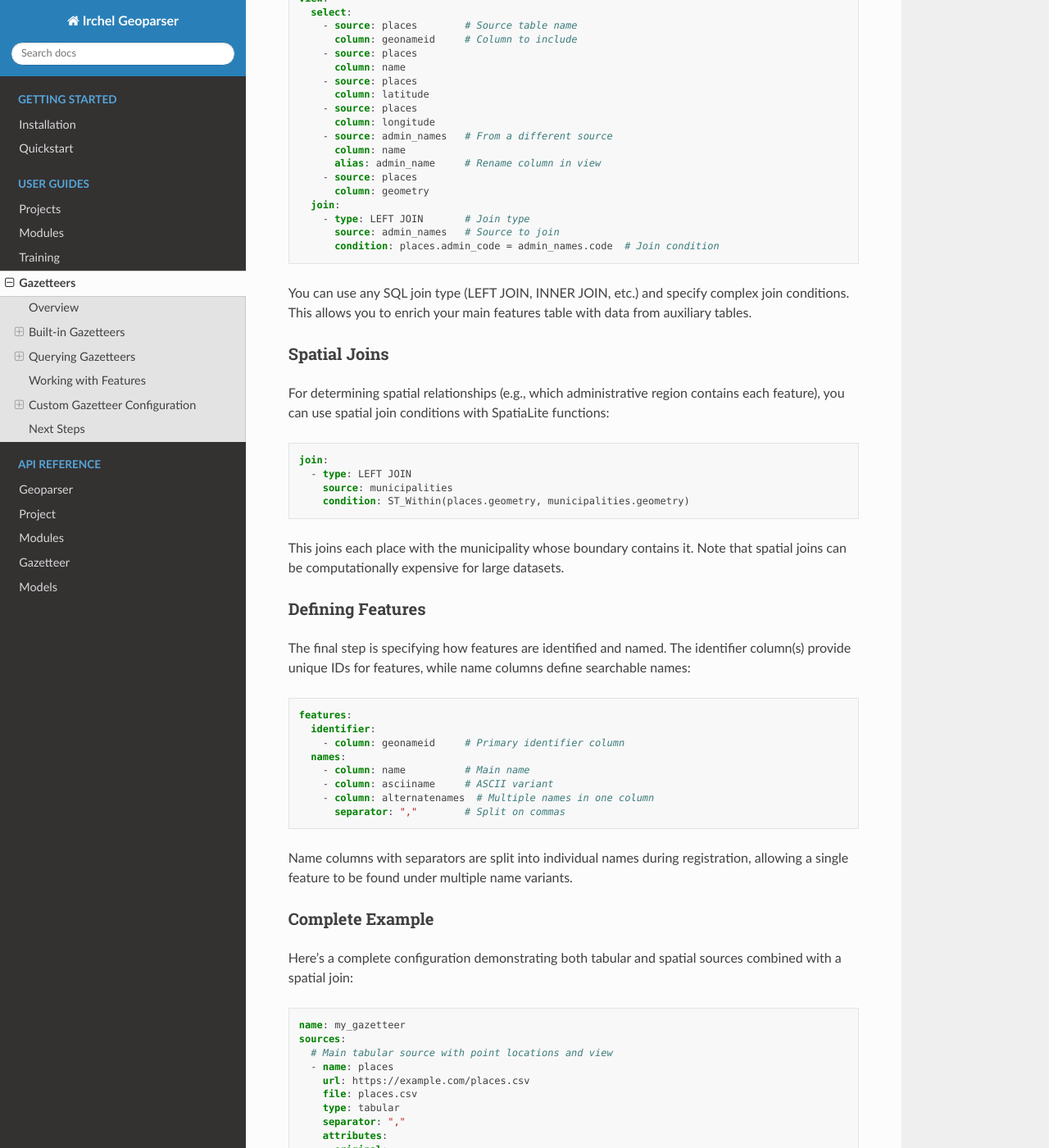
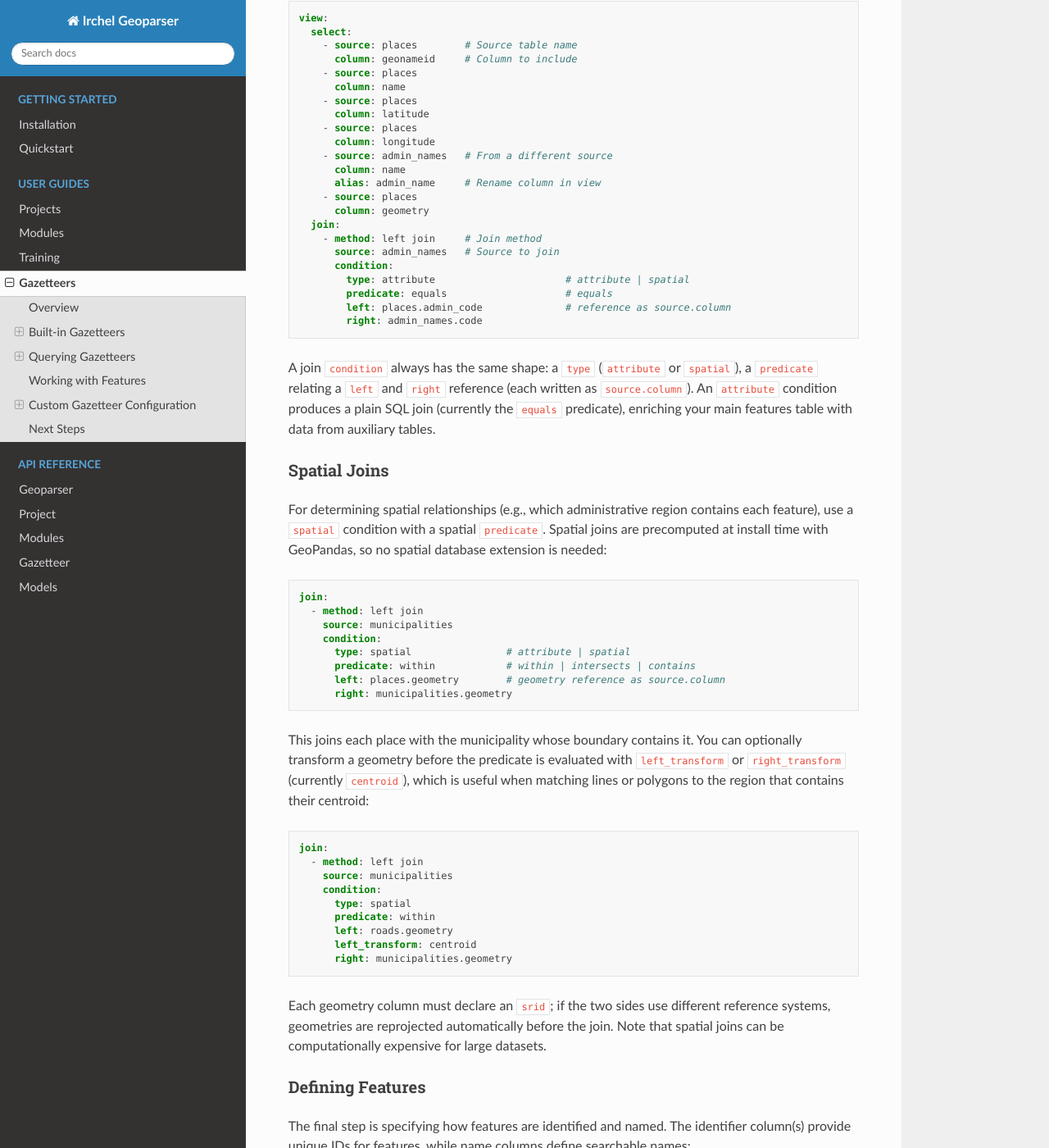
Before and after one commit to dguzh/geoparser, a Sphinx documentation site: the page built from docs/guides/gazetteers.rst, in a window 1280 px wide and 1400 px high, scrolled down 7037 px. Shown: the whole window at 82% size. Built offline with Sphinx 7.4.7 and the Read the Docs theme 3.1.0, drawn with Linux system fonts in a browser that asks for light colours; some of the changed text lies outside the part shown.

Commit message:
Update macOS compatibility guide and gazetteer documentation to remove SpatiaLite references and clarify geometry handling

```diff
--- a/docs/guides/gazetteers.rst
+++ b/docs/guides/gazetteers.rst
@@ -12,7 +12,7 @@ The Irchel Geoparser uses gazetteers as the authoritative source of geographic i
 
 The library's architecture separates the gazetteer system from the processing modules. Resolvers don't access gazetteers directly through SQL queries or file reads—instead, they use the ``Gazetteer`` class interface which provides standardized search methods. This abstraction allows gazetteers to have different internal schemas and still be used interchangeably by resolvers.
 
-Gazetteers are stored in a centralized SQLite database that includes spatial indexing capabilities through the SpatiaLite extension. This database can contain multiple gazetteers simultaneously, each with its own tables and indices. The gazetteer installer handles all the complexity of downloading source data, transforming it into the right format, creating database schemas, and building indices.
+Gazetteers are stored in a centralized SQLite database. Spatial relationships (such as which administrative region contains a place) are precomputed at install time using GeoPandas, so no spatial database extension is required. This database can contain multiple gazetteers simultaneously, each with its own tables and indices. The gazetteer installer handles all the complexity of downloading source data, transforming it into the right format, creating database schemas, and building indices.
 
 Built-in Gazetteers
 -------------------
@@ -244,16 +244,16 @@ Original attributes match columns in the source file. Specify their data types (
    attributes:
      original:
        - name: geonameid
-         type: INTEGER
+         type: integer
          index: true         # Create database index
        - name: name
-         type: TEXT
+         type: text
        - name: latitude
-         type: REAL
+         type: real
        - name: longitude
-         type: REAL
+         type: real
        - name: population
-         type: INTEGER
+         type: integer
 
 Derived attributes are computed using SQL expressions. This is useful for constructing geometries from coordinates, concatenating fields, or applying transformations:
 
@@ -262,16 +262,16 @@ Derived attributes are computed using SQL expressions. This is useful for constr
    attributes:
      derived:
        - name: geometry
-         type: GEOMETRY
+         type: geometry
          expression: "'POINT(' || longitude || ' ' || latitude || ')'"
          index: true
          srid: 4326           # Spatial reference system
        - name: full_code
-         type: TEXT
+         type: text
          expression: "country_code || '.' || admin_code"
          index: true
        - name: name_normalized
-         type: TEXT
+         type: text
          expression: "lower(trim(name))"
 
 Creating Views with Joins
@@ -297,25 +297,47 @@ If you have multiple sources, you need to define a view that specifies which col
        - source: places
          column: geometry
      join:
-       - type: LEFT JOIN       # Join type
+       - method: left join     # Join method
          source: admin_names   # Source to join
-         condition: places.admin_code = admin_names.code  # Join condition
+         condition:
+           type: attribute                      # attribute | spatial
+           predicate: equals                    # equals
+           left: places.admin_code              # reference as source.column
+           right: admin_names.code
 
-You can use any SQL join type (LEFT JOIN, INNER JOIN, etc.) and specify complex join conditions. This allows you to enrich your main features table with data from auxiliary tables.
+A join ``condition`` always has the same shape: a ``type`` (``attribute`` or ``spatial``), a ``predicate`` relating a ``left`` and ``right`` reference (each written as ``source.column``). An ``attribute`` condition produces a plain SQL join (currently the ``equals`` predicate), enriching your main features table with data from auxiliary tables.
 
 Spatial Joins
 ~~~~~~~~~~~~~
 
-For determining spatial relationships (e.g., which administrative region contains each feature), you can use spatial join conditions with SpatiaLite functions:
+For determining spatial relationships (e.g., which administrative region contains each feature), use a ``spatial`` condition with a spatial ``predicate``. Spatial joins are precomputed at install time with GeoPandas, so no spatial database extension is needed:
 
 .. code-block:: yaml
 
    join:
-     - type: LEFT JOIN
+     - method: left join
        source: municipalities
-       condition: ST_Within(places.geometry, municipalities.geometry)
+       condition:
+         type: spatial                # attribute | spatial
+         predicate: within            # within | intersects | contains
+         left: places.geometry        # geometry reference as source.column
+         right: municipalities.geometry
 
-This joins each place with the municipality whose boundary contains it. Note that spatial joins can be computationally expensive for large datasets.
+This joins each place with the municipality whose boundary contains it. You can optionally transform a geometry before the predicate is evaluated with ``left_transform`` or ``right_transform`` (currently ``centroid``), which is useful when matching lines or polygons to the region that contains their centroid:
+
+.. code-block:: yaml
+
+   join:
+     - method: left join
+       source: municipalities
+       condition:
+         type: spatial
+         predicate: within
+         left: roads.geometry
+         left_transform: centroid
+         right: municipalities.geometry
+
+Each geometry column must declare an ``srid``; if the two sides use different reference systems, geometries are reprojected automatically before the join. Note that spatial joins can be computationally expensive for large datasets.
 
 Defining Features
 ~~~~~~~~~~~~~~~~~
@@ -353,17 +375,17 @@ Here's a complete configuration demonstrating both tabular and spatial sources c
        attributes:
          original:
            - name: id
-             type: INTEGER
+             type: integer
              index: true
            - name: name
-             type: TEXT
+             type: text
            - name: lat
-             type: REAL
+             type: real
            - name: lon
-             type: REAL
+             type: real
          derived:
            - name: geometry
-             type: GEOMETRY
+             type: geometry
              expression: "'POINT(' || lon || ' ' || lat || ')'"
              index: true
              srid: 4326
@@ -382,9 +404,13 @@ Here's a complete configuration demonstrating both tabular and spatial sources c
            - source: places
              column: geometry
          join:
-           - type: LEFT JOIN
-             source: regions
-             condition: ST_Within(places.geometry, regions.geometry)
+          - method: left join
+            source: regions
+            condition:
+              type: spatial
+              predicate: within
+              left: places.geometry
+              right: regions.geometry
        features:
          identifier:
            - column: id
@@ -399,11 +425,11 @@ Here's a complete configuration demonstrating both tabular and spatial sources c
        attributes:
          original:
            - name: region_id
-             type: INTEGER
+             type: integer
            - name: region_name
-             type: TEXT
+             type: text
            - name: geometry
-             type: GEOMETRY
+             type: geometry
              index: true
              srid: 4326
 
--- a/docs/macos.rst
+++ b/docs/macos.rst
@@ -3,7 +3,7 @@
 macOS Compatibility Guide
 ==========================
 
-The Irchel Geoparser requires Python with SQLite extension loading support. Unfortunately, the default macOS system Python and Python installed from the official Python website do not support loading SQLite extensions, which are essential for the library's gazetteer functionality (SpatiaLite for spatial indexing and Spellfix for fuzzy matching).
+The Irchel Geoparser requires Python with SQLite extension loading support. Unfortunately, the default macOS system Python and Python installed from the official Python website do not support loading SQLite extensions, which are essential for the library's gazetteer functionality (Spellfix for fuzzy matching).
 
 This guide walks you through setting up Python via Homebrew, which includes SQLite compiled with extension loading support. After completing these steps, you can return to the :doc:`installation` page and follow the standard installation instructions.
 
```
